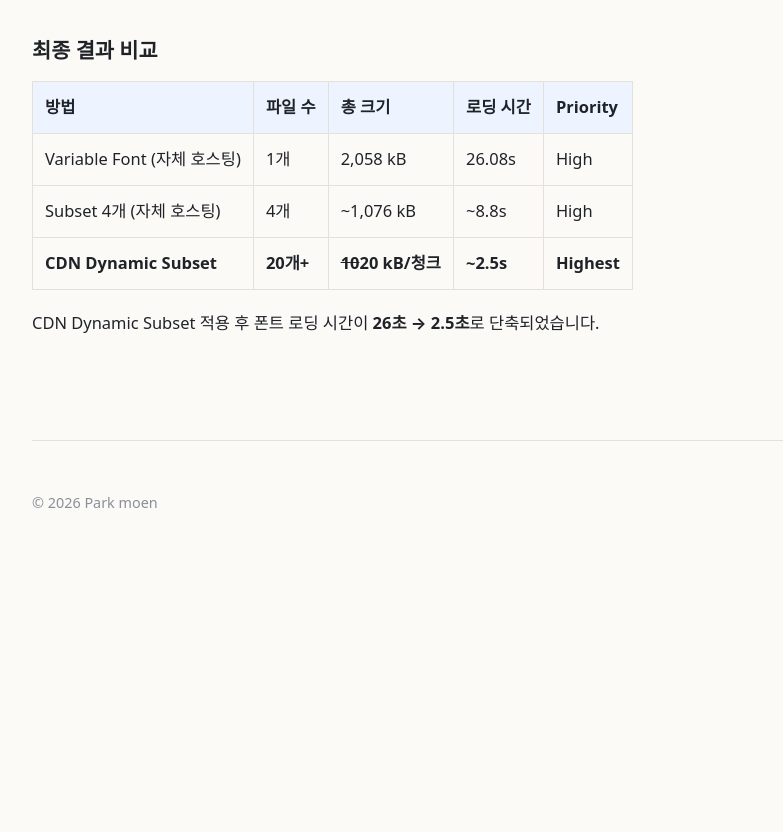
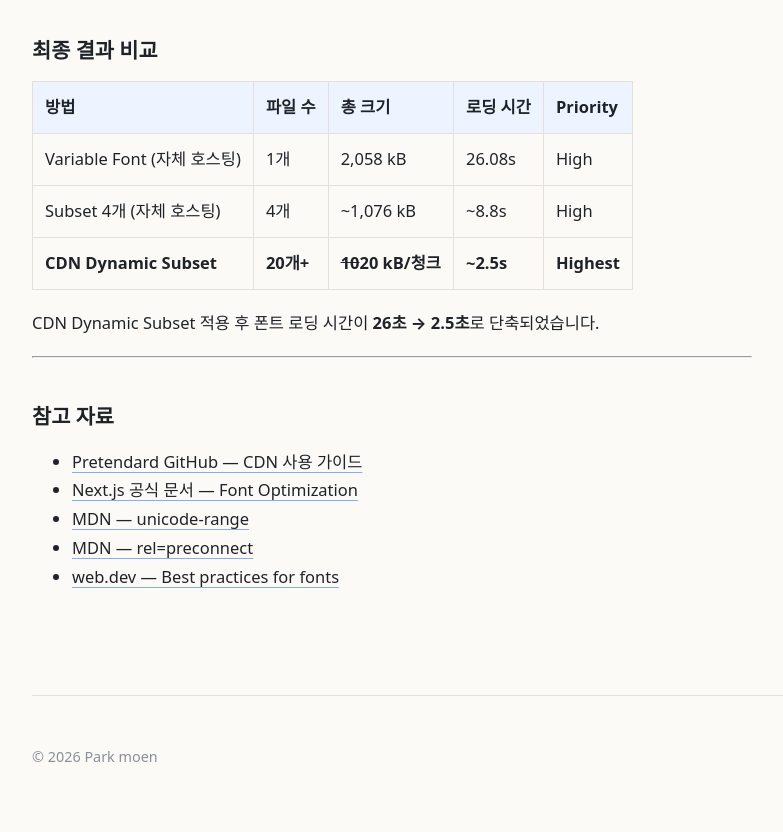
Before and after one commit to park-moen/park-moen.github.io, an Astro site: page /2026/05/26/pretendard-font-optimization in a window 1280 px wide. Shown: the part 7267-8099 px from the top of the page, without its empty margins (228-1011 px from the left). Before the commit the page ends 7844 px from the top, so only its background shows below. Built offline with nearby package versions, Linux system fonts and the light colour scheme; Astro itself is replaced by a stand-in of ours; some packages are replaced by stand-ins of ours.

Commit message:
docs: pretendard 포스트에 참고 자료 섹션 추가

```diff
--- a/src/content/blog/pretendard-font-optimization/index.mdx
+++ b/src/content/blog/pretendard-font-optimization/index.mdx
@@ -225,3 +225,13 @@ CDN 로드 실패 시에도 각 OS의 기본 한글 폰트로 graceful degradati
 | **CDN Dynamic Subset**      | **20개+** | **~10~20 kB/청크** | **~2.5s** | **Highest** |
 
 CDN Dynamic Subset 적용 후 폰트 로딩 시간이 **26초 → 2.5초**로 단축되었습니다.
+
+---
+
+## 참고 자료
+
+- [Pretendard GitHub — CDN 사용 가이드](https://github.com/orioncactus/pretendard?tab=readme-ov-file#cdn)
+- [Next.js 공식 문서 — Font Optimization](https://nextjs.org/docs/app/building-your-application/optimizing/fonts)
+- [MDN — unicode-range](https://developer.mozilla.org/en-US/docs/Web/CSS/@font-face/unicode-range)
+- [MDN — rel=preconnect](https://developer.mozilla.org/en-US/docs/Web/HTML/Attributes/rel/preconnect)
+- [web.dev — Best practices for fonts](https://web.dev/articles/font-best-practices)
```
